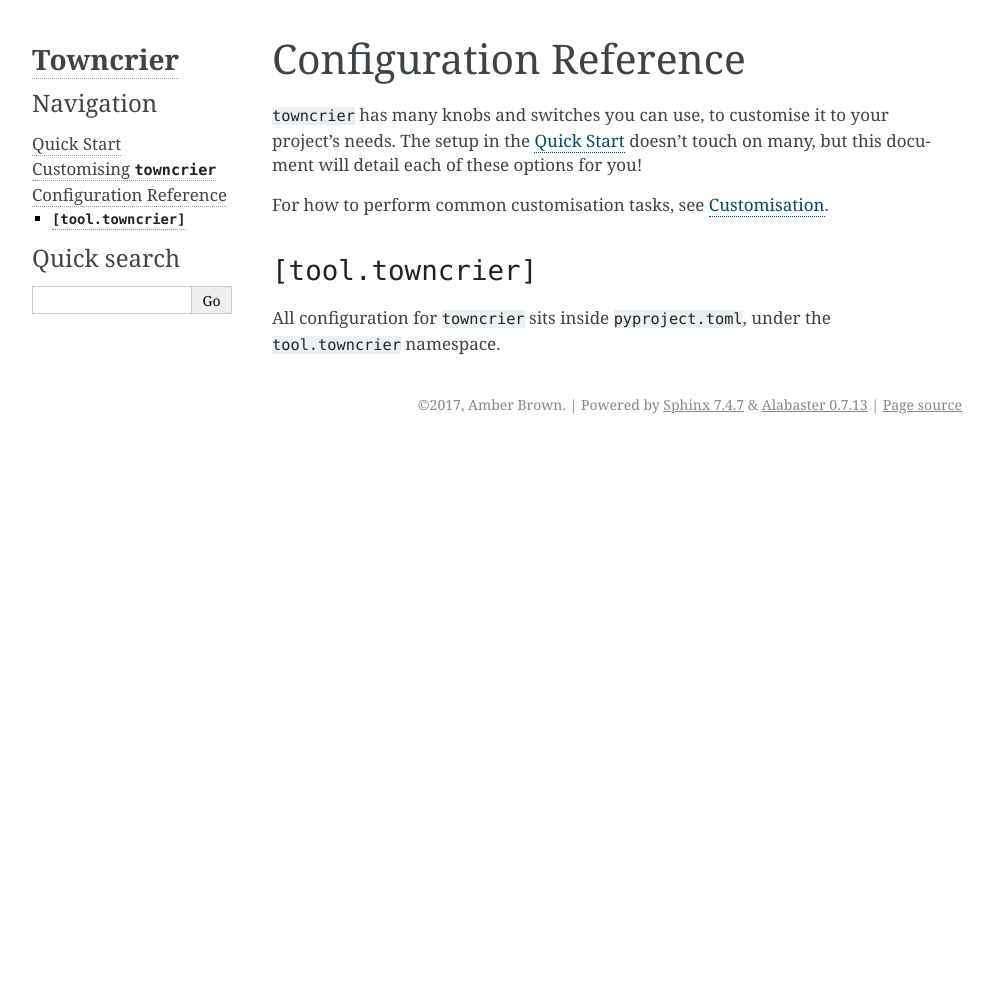
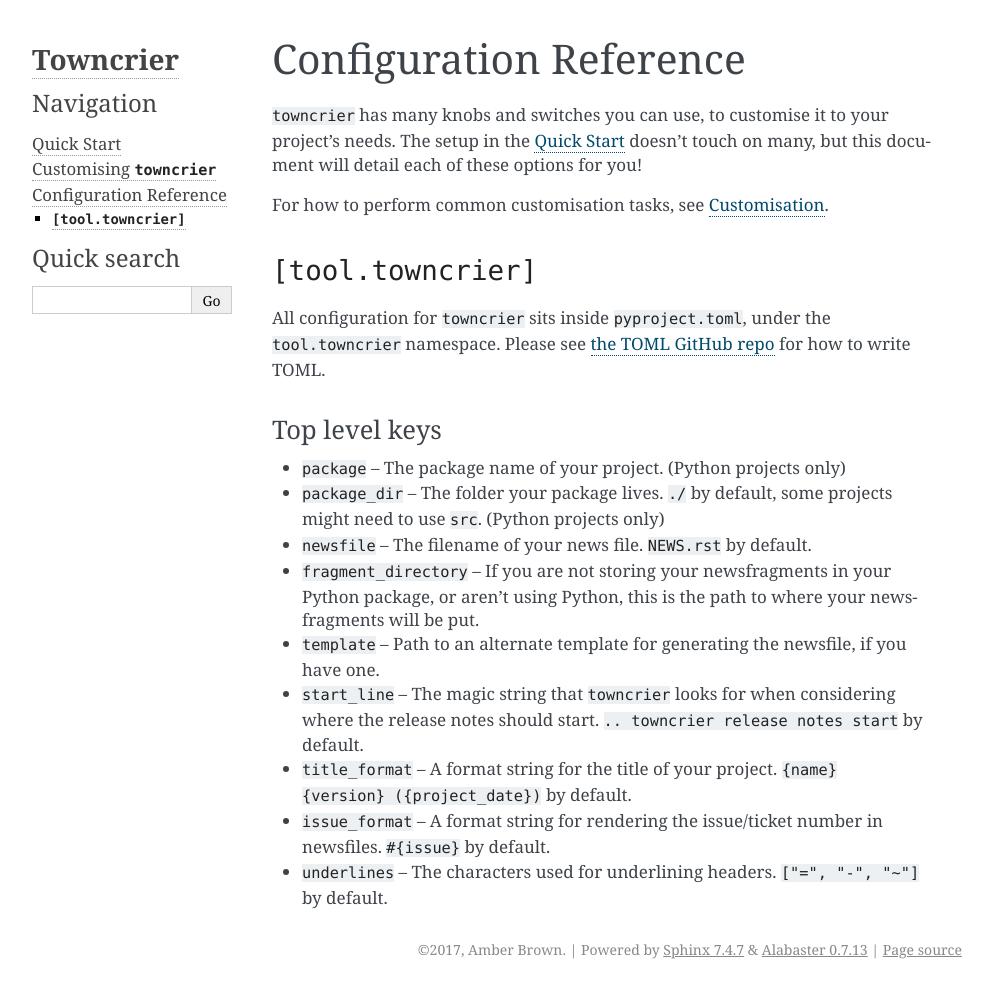
Before and after one commit to twisted/towncrier, a Sphinx documentation site: the page built from docs/configuration.rst, in a window 1280 px wide. Shown: the whole page, without its empty margins (148-1141 px from the left). Built offline with Sphinx 7.4.7, drawn with Linux system fonts in a browser that asks for light colours; before the commit the page ends 900 px from its top, so only the background shows below that.

Commit message:
write some docs

```diff
--- a/README.rst
+++ b/README.rst
@@ -13,6 +13,8 @@
 
 ``towncrier`` was originally designed for Python projects, but can be used by projects written in any language, only requiring Python to collate the newsfiles during the release process.
 It is not required to create news fragments.
+
+Used by `Twisted <https://github.com/twisted/twisted>`_, `pytest <https://github.com/pytest-dev/pytest/>`_, `pip <https://github.com/pypa/pip/>`_, `BuildBot <https://github.com/buildbot/buildbot>`_, and `attrs <https://github.com/python-attrs/attrs>`_, among others.
 
 
 Philosophy
--- a/docs/configuration.rst
+++ b/docs/configuration.rst
@@ -10,3 +10,17 @@
 --------------------
 
 All configuration for ``towncrier`` sits inside ``pyproject.toml``, under the ``tool.towncrier`` namespace.
+Please see `the TOML GitHub repo <https://github.com/toml-lang/toml>`_ for how to write TOML.
+
+Top level keys
+~~~~~~~~~~~~~~
+
+- ``package`` -- The package name of your project. (Python projects only)
+- ``package_dir`` -- The folder your package lives. ``./`` by default, some projects might need to use ``src``. (Python projects only)
+- ``newsfile`` -- The filename of your news file. ``NEWS.rst`` by default.
+- ``fragment_directory`` -- If you are not storing your newsfragments in your Python package, or aren't using Python, this is the path to where your newsfragments will be put.
+- ``template`` -- Path to an alternate template for generating the newsfile, if you have one.
+- ``start_line`` -- The magic string that ``towncrier`` looks for when considering where the release notes should start. ``.. towncrier release notes start`` by default.
+- ``title_format`` -- A format string for the title of your project. ``{name} {version} ({project_date})`` by default.
+- ``issue_format`` -- A format string for rendering the issue/ticket number in newsfiles. ``#{issue}`` by default.
+- ``underlines`` -- The characters used for underlining headers. ``["=", "-", "~"]`` by default.
```
Also changed, not shown: 1 other file.
